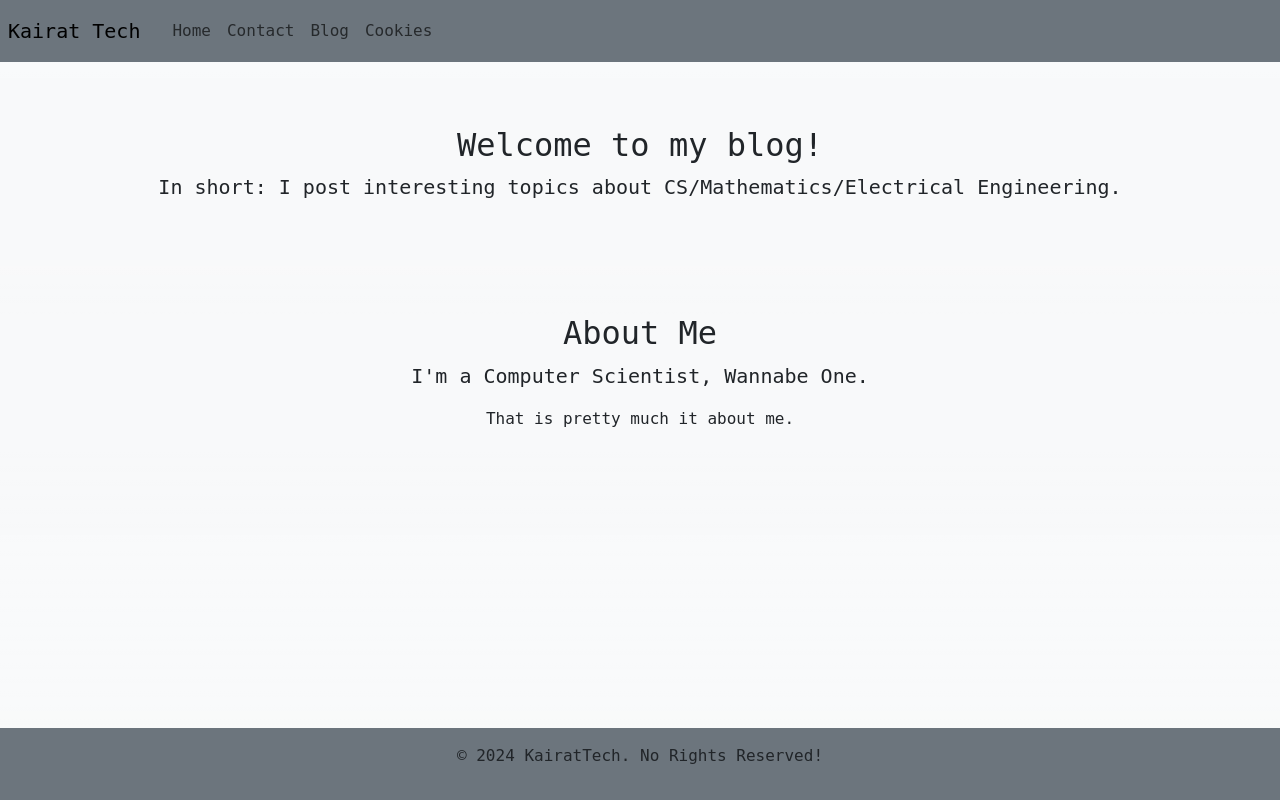
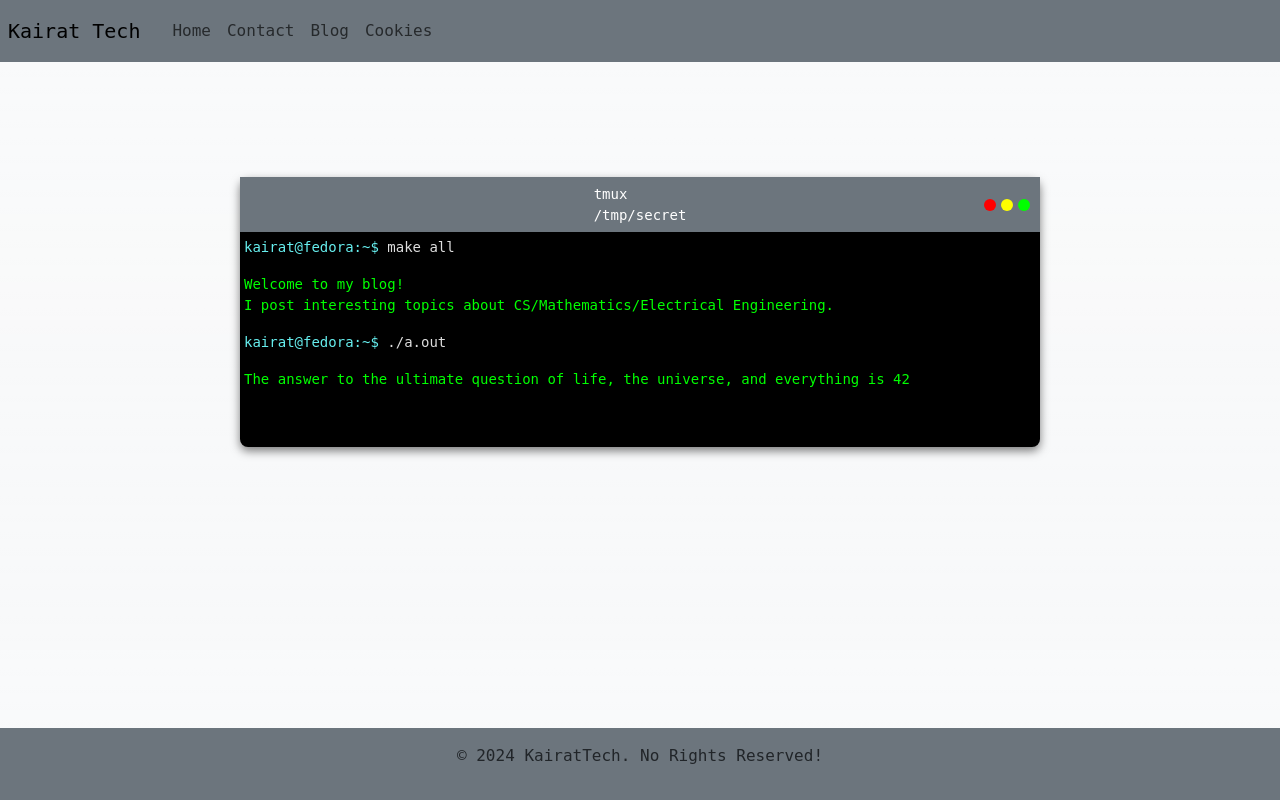
Before and after one commit to kairat-beep/MyAwesomeBlog, a Django app: page / in a window 1280 px wide. Run offline with Django 5.2, Linux system fonts and the light colour scheme; some libraries are stand-ins or nearby versions.

Commit message:
Home page is a terminal

```diff
--- /dev/null
+++ b/blog/static/intro.css
@@ -0,0 +1,74 @@
+#outer {
+    display: flex;
+    flex-direction: row;
+    flex-wrap: wrap;
+    justify-content: center;
+    align-items: center;
+    height: 500px;
+    max-height: 100vh;
+}
+.terminal{
+    width: 80%;
+    max-width: 800px;
+    background-color: #000000;
+    border-radius: 8px;
+    box-shadow: 0 4px 10px rgba(0, 0, 0, 0.5);
+    color: #00ff00;
+    height: 270px;
+}
+
+.terminal .title-bar {
+    background-color:#6c757d;
+    height: 55px;
+    color: #fff;
+    font-size: 14px;
+    display: flex;
+    justify-content:center;
+    align-items:center;
+}
+
+.terminal .title-bar .software-name{
+    flex: 0 1 auto;
+    /* new */
+    position: absolute;
+    left: 50%;
+    transform: translateX(-50%);
+}
+
+.terminal .title-bar .buttons {
+    width: auto;
+    display: flex;
+    gap: 5px;
+    margin-left:auto;
+    padding-right:10px;
+}
+
+.terminal .title-bar .button {
+    width: 12px;
+    height: 12px;
+    border-radius: 50%;
+    background-color: #f00;
+}
+
+.terminal .title-bar .button:nth-child(2) {
+    background-color: #ff0;
+}
+
+.terminal .title-bar .button:nth-child(3) {
+    background-color: #0f0;
+}
+
+.terminal .cli {
+    padding-top:5px;
+    font-size: 14px;
+    padding-left:4px;
+}
+
+.terminal .cli .user {
+    color: #6ee;
+}
+
+.terminal .command {
+    flex: 1;
+    color: #ddd;
+}
--- /dev/null
+++ b/blog/static/intro.js
@@ -0,0 +1,26 @@
+window.onload = function () {
+  function show_second_prompt() {
+    new Typed("#type2", {
+      strings: ["./a.out"],
+      typeSpeed: 80,
+      onComplete: (self) => {
+        setTimeout(() => {
+          $("#type2_response").toggleClass("d-none");
+          self.cursor.innerHTML = "";
+        }, 500);
+      }
+    });
+  }
+  var typed = new Typed("#type1", {
+    strings: ["make all"],
+    typeSpeed: 80,
+    onComplete: (self) => {
+      setTimeout(() => {
+        $("#type1_response").toggleClass("d-none");
+        $("#prompt2").toggleClass("d-none");
+        self.cursor.innerHTML = "";
+        show_second_prompt();
+      }, 400);
+    }
+  });
+};
--- a/django_project/templates/base.html
+++ b/django_project/templates/base.html
@@ -6,6 +6,7 @@
     <title>Kairat Tech</title>
         <link href="https://cdn.jsdelivr.net/npm/bootstrap@5.3.3/dist/css/bootstrap.min.css" rel="stylesheet" integrity="sha384-QWTKZyjpPEjISv5WaRU9OFeRpok6YctnYmDr5pNlyT2bRjXh0JMhjY6hW+ALEwIH" crossorigin="anonymous">
     {% load static %}
+    {% block assets %} {% endblock %}
 </head>
 <body class='pb-5 mb-3 bg-gradient bg-light'>
     <!-- Navigation -->
--- a/django_project/templates/home.html
+++ b/django_project/templates/home.html
@@ -1,26 +1,37 @@
 {% extends 'base.html' %}
+
+{% block assets %}
+    {% load static %}
+    <link rel="stylesheet" type='text/css' href="{% static 'intro.css' %}">
+    <script type="text/javascript" src="https://unpkg.com/typed.js@2.1.0/dist/typed.umd.js"></script>
+    <script type="text/javascript" src="{% static 'intro.js' %}"></script>
+{% endblock %}
+
 {% block content %}
-
-    <!-- Intro Section -->
-    <header class="content-section bg-light" id='into'>
-        <div class="mb-5 mt-3 p-5 container">
-            <div class="row text-center">
-                <h2 >Welcome to my blog!</h2>
-                <p class='lead'>In short: I post interesting topics about CS/Mathematics/Electrical Engineering.</p>
-            </div>
+    <!-- About Section -->
+    <div id="outer">
+      <div class="terminal">
+        <div class="title-bar">
+          <div class="software-name">
+            <span>tmux </span> </br>
+            <span> /tmp/secret </span>
+          </div>
+          <div class="buttons">
+            <div class="button"></div>
+            <div class="button"></div>
+            <div class="button"></div>
+          </div>
         </div>
-    </header>
-
-    <!-- About Section -->
-    <section class="content-section bg-light" id="about">
-        <div class="container">
-            <div class="row">
-                <div class="col-lg-12 text-center">
-                    <h2>About Me</h2>
-                    <p class="lead">I'm a Computer Scientist, Wannabe One.<p>
-                    <p>That is pretty much it about me.</p>
-                </div>
-            </div>
+        <div class="cli">
+          <div id='prompt1'>
+            <p class="user">kairat@fedora:~$ <span id="type1" class='command'></span></p>
+            <p class = 'd-none' id='type1_response'>Welcome to my blog!</br>I post interesting topics about CS/Mathematics/Electrical Engineering.</br></p>
+          </div>
+          <div id='prompt2' class="d-none" >
+              <p class="user">kairat@fedora:~$ <span id="type2" class='command'></span></p>
+              <p id='type2_response' class = 'd-none'>The answer to the ultimate question of life, the universe, and everything is 42</p>
+          </div>
         </div>
-    </section>
+      </div>
+    </div>
 {% endblock %}
```
Also changed, not shown: 1 other file.
